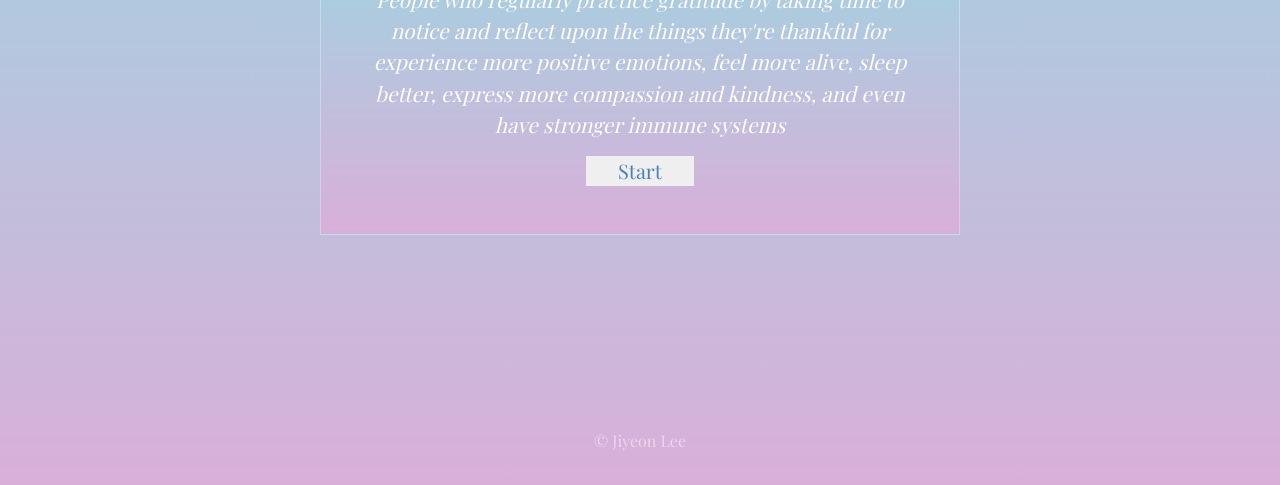
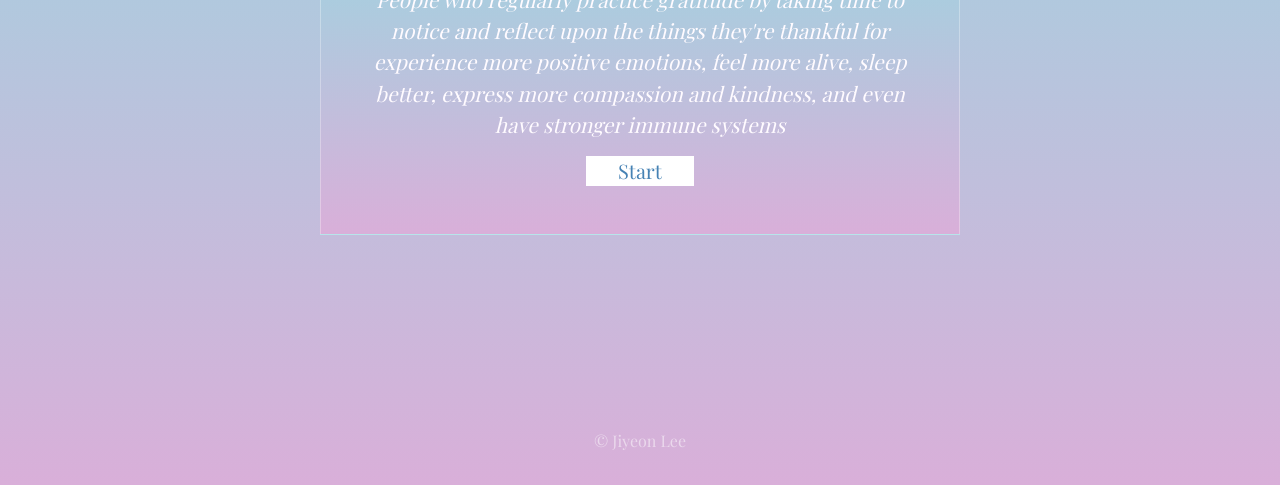
Before and after one commit to apple3243/dailyGratitude, a plain HTML site: page index.html in a window 1280 px wide. Shown: the part 315-800 px from the top of the page. Drawn offline with nearby package versions, Linux system fonts and the light colour scheme; a web font is replaced by a local one.

Commit message:
fix-remove button default background

```diff
--- a/css/style.css
+++ b/css/style.css
@@ -51,6 +51,10 @@ button{
     outline: none !important;
 }
 
+.btn-start,.btn-submit{
+    background-color: #fff;
+}
+
 .btn-submit{
     border: 0;
     margin-top: 2rem;
```
